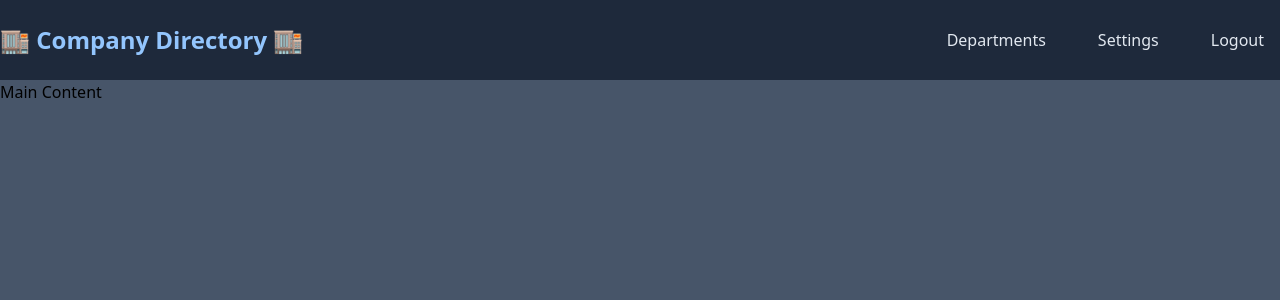
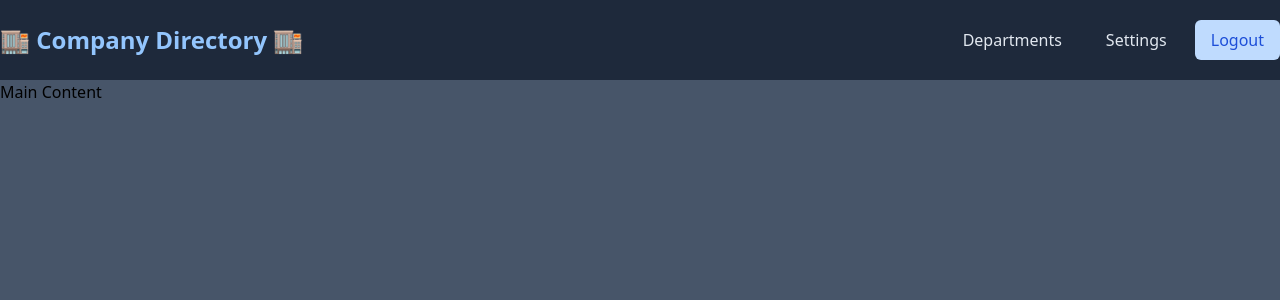
Before and after one commit to NOskippyNO/Vue_Company_Directory, a Vue app: page / in a window 1280 px wide. Shown: the top 300 px of the page. Built offline with nearby package versions, Linux system fonts and the light colour scheme.

Commit message:
added navigation

```diff
--- a/src/components/NavBar.vue
+++ b/src/components/NavBar.vue
@@ -12,7 +12,7 @@
       <div class="menu">
         <a href="#" class="menu-item">Departments</a>
         <a href="#" class="menu-item">Settings</a>
-        <a href="#" class="menu-item">Logout</a>
+        <a href="#" class="menu-login">Logout</a>
       </div>
     </div>
   </nav>
@@ -30,9 +30,12 @@
         }
       }
       .menu {
-        @apply flex gap-5;
+        @apply flex gap-3;
         &-item {
           @apply rounded-md px-4 py-2 hover:bg-blue-300 hover:text-slate-900;
+        }
+        &-login {
+          @apply rounded-md bg-blue-200 px-4 py-2 text-blue-700 hover:bg-blue-700 hover:text-blue-100;
         }
       }
     }
```
